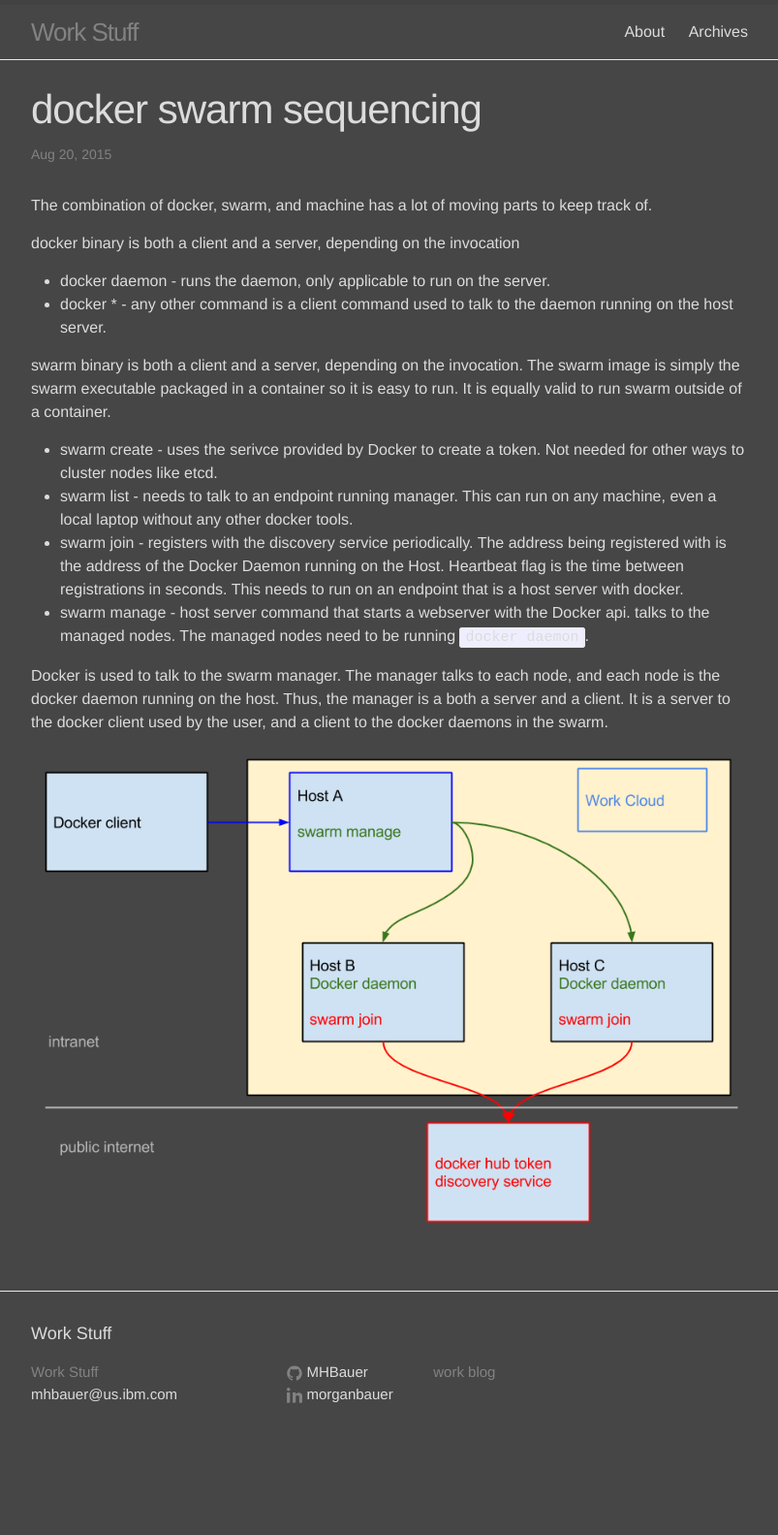
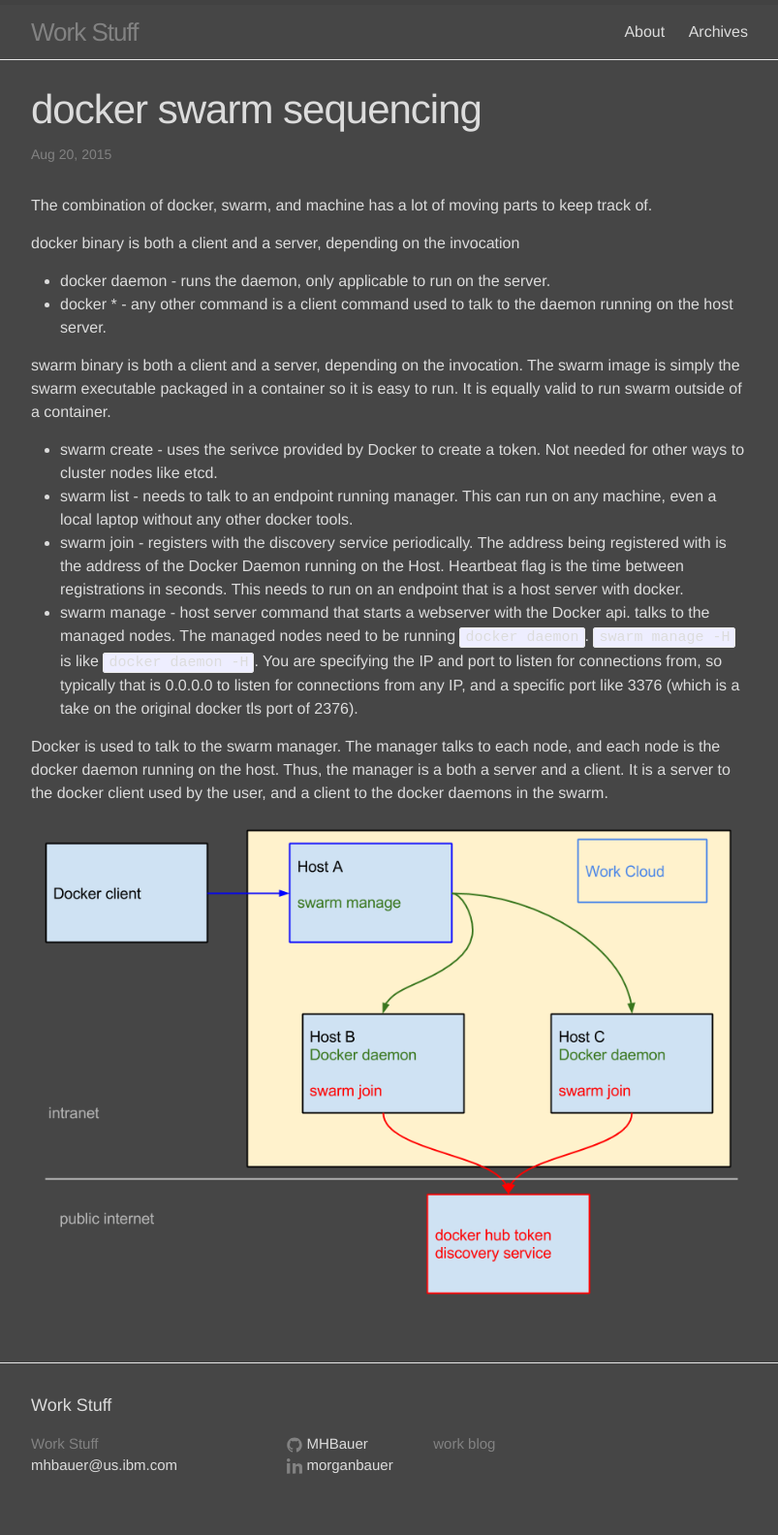
Before and after one commit to MHBauer/MHBauer.github.io, a Jekyll site: the page built from _posts/2015-08-20-docker-swarm-sequencing.md, in a window 1280 px wide. Shown: the whole page at 97% size, without its empty margins (238-1041 px from the left). Built offline with Jekyll 4.4.1, drawn with Linux system fonts in a browser that asks for light colours; before the commit the page ends 1509 px from its top, so only the background shows below that.

Commit message:
add description of args to `swarm manage`

```diff
--- a/_posts/2015-08-20-docker-swarm-sequencing.md
+++ b/_posts/2015-08-20-docker-swarm-sequencing.md
@@ -23,6 +23,10 @@ swarm binary is both a client and a server, depending on the invocation. The swa
   This needs to run on an endpoint that is a host server with docker.
 * swarm manage -  host server command that starts a webserver with the Docker api.
   talks to the managed nodes. The managed nodes need to be running `docker daemon`.
+  `swarm manage -H` is like `docker daemon -H`.
+  You are specifying the IP and port to listen for connections from,
+  so typically that is 0.0.0.0 to listen for connections from any IP,
+  and a specific port like 3376 (which is a take on the original docker tls port of 2376).
 
 Docker is used to talk to the swarm manager. The manager talks to each
 node, and each node is the docker daemon running on the host. Thus,
@@ -31,4 +35,4 @@ docker client used by the user, and a client to the docker daemons in
 the swarm.
 
 
-![why isn't this changing]({{ site.url }}/images/swarm diagram.png)
+![swarm communication diagram]({{ site.url }}/images/swarm diagram.png)
```
